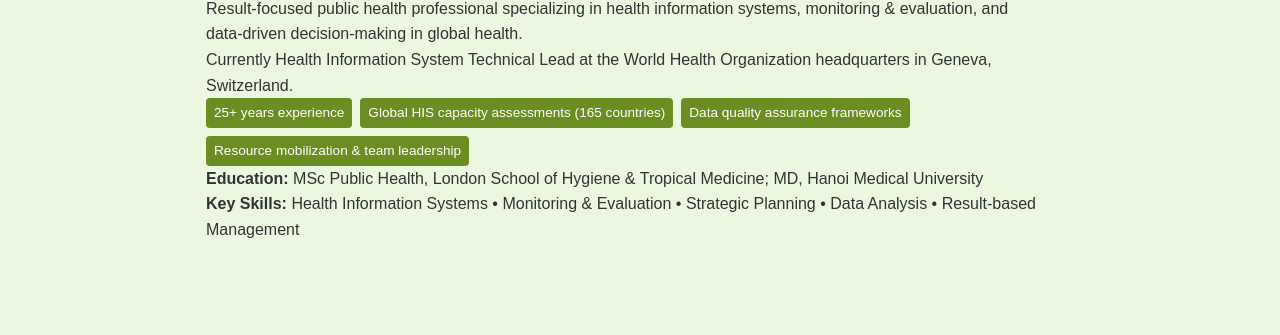
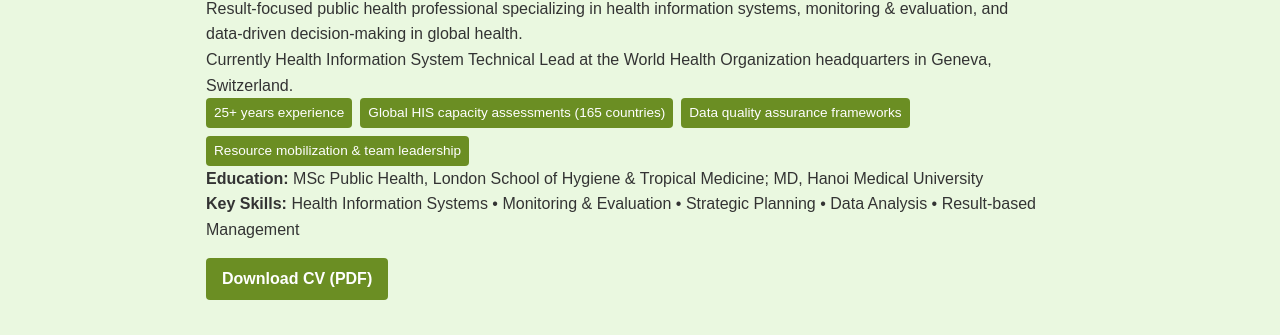
Before and after one commit to ACGVA/Graph-Portfolio-1, a plain HTML site: page index.html in a window 1280 px wide. Shown: the part 399-734 px from the top of the page. Drawn offline with Linux system fonts and the light colour scheme.

Commit message:
Update index.html

```diff
--- a/index.html
+++ b/index.html
@@ -23,6 +23,8 @@
 #about-me .highlights{display:flex;flex-wrap:wrap;gap:.5rem;}
 .badge{background:var(--accent);color:#fff;padding:.25rem .5rem;border-radius:.25rem;font-size:.85rem;}
 .profile{width:150px;height:150px;object-fit:cover;border-radius:50%;display:block;margin:0 auto 1rem;box-shadow:0 0 5px rgba(0,0,0,0.25);}
+.btn{display:inline-block;background:var(--accent);color:#fff;padding:.5rem 1rem;border-radius:.25rem;text-decoration:none;font-weight:bold;margin-top:1rem;}
+.btn:hover{background:#556B2F;}
 #weekly ul{padding-left:1.2rem;}
 footer{background:#445421;color:#eee;text-align:center;padding:1rem;font-size:.85rem;}
 @media(min-width:600px){
@@ -55,6 +57,7 @@
   </div>
   <p><strong>Education:</strong> MSc Public Health, London School of Hygiene &amp; Tropical Medicine; MD, Hanoi Medical University</p>
   <p><strong>Key Skills:</strong> Health Information Systems • Monitoring &amp; Evaluation • Strategic Planning • Data Analysis • Result‑based Management</p>
+  <a class="btn" href="hong_anh_chu_cv.pdf" download target="_blank">Download CV (PDF)</a>
 </section>
 
 <section id="course">
```
